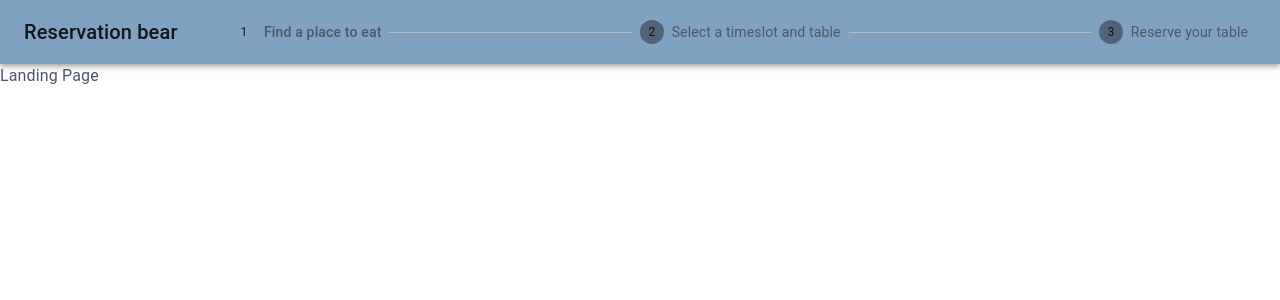
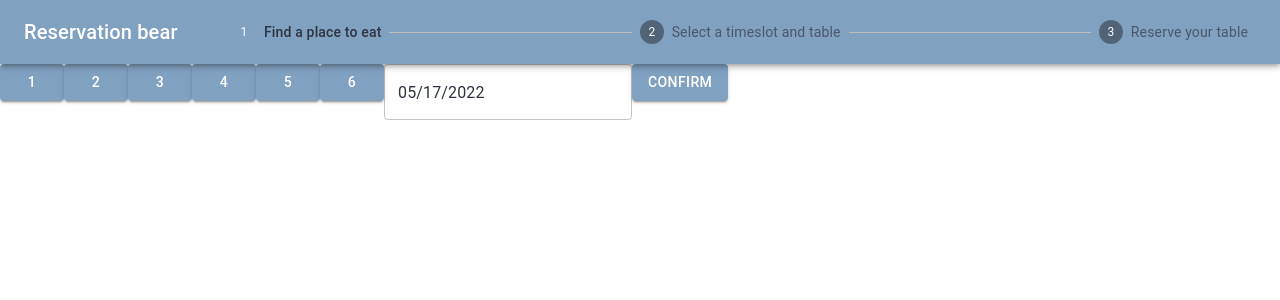
Before and after one commit to Eistbaren/client, a React (Create React App) app: page / in a window 1280 px wide. Shown: the top 300 px of the page. Built offline with nearby package versions, Linux system fonts and the light colour scheme.

Commit message:
feat:installed mui-x datepicker & landingpage ui

```diff
--- a/package.json
+++ b/package.json
@@ -1,12 +1,14 @@
 {
-  "name": "forntend",
+  "name": "frontend",
   "version": "0.1.0",
   "private": true,
   "dependencies": {
+    "@date-io/date-fns": "^2.14.0",
     "@emotion/react": "^11.9.0",
     "@emotion/styled": "^11.8.1",
     "@mui/icons-material": "^5.8.0",
     "@mui/material": "^5.8.0",
+    "@mui/x-date-pickers": "^5.0.0-alpha.4",
     "@testing-library/jest-dom": "^5.16.4",
     "@testing-library/react": "^13.2.0",
     "@testing-library/user-event": "^13.5.0",
@@ -14,6 +16,7 @@
     "@types/node": "^16.11.36",
     "@types/react": "^18.0.9",
     "@types/react-dom": "^18.0.4",
+    "date-fns": "^2.28.0",
     "react": "^18.1.0",
     "react-dom": "^18.1.0",
     "react-router-dom": "^6.3.0",
--- a/src/pages/Landingpage.tsx
+++ b/src/pages/Landingpage.tsx
@@ -1,7 +1,34 @@
+import { Button, TextField } from '@mui/material';
+import { DatePicker } from '@mui/x-date-pickers';
+
+import { AdapterDateFns } from '@mui/x-date-pickers/AdapterDateFns';
+import { LocalizationProvider } from '@mui/x-date-pickers/LocalizationProvider';
+
+import { useState } from 'react';
 /**
  * Landingpage component
  * @return {JSX.Element}
  */
 export default function Landingpage() {
-  return <div>Landing Page</div>;
+  const [value, setValue] = useState<Date | null>(new Date());
+
+  return (
+    <>
+      <Button variant='contained'>1</Button>
+      <Button variant='contained'>2</Button>
+      <Button variant='contained'>3</Button>
+      <Button variant='contained'>4</Button>
+      <Button variant='contained'>5</Button>
+      <Button variant='contained'>6</Button>
+
+      <LocalizationProvider dateAdapter={AdapterDateFns}>
+        <DatePicker
+          value={value}
+          onChange={value => setValue(value)}
+          renderInput={params => <TextField {...params} />}
+        ></DatePicker>
+      </LocalizationProvider>
+      <Button variant='contained'>CONFIRM</Button>
+    </>
+  );
 }
--- a/src/utils/Theme.tsx
+++ b/src/utils/Theme.tsx
@@ -15,10 +15,12 @@ export default function Theme(props: any) {
       primary: {
         main: '#81a1c1',
         dark: '#5e81ac',
+        contrastText: '#fff',
       },
       secondary: {
         main: '#88c0d0',
         light: '#8fbcbb',
+        contrastText: '#3b4252',
       },
       error: {
         main: '#bf616a',
@@ -33,7 +35,7 @@ export default function Theme(props: any) {
         main: '#a3be8c',
       },
       text: {
-        primary: '#4C566A',
+        primary: '#2e3440',
         secondary: '#4c566a',
       },
     },
```
Also changed, not shown: 1 other file (tests, documents, lock files or other folders).
